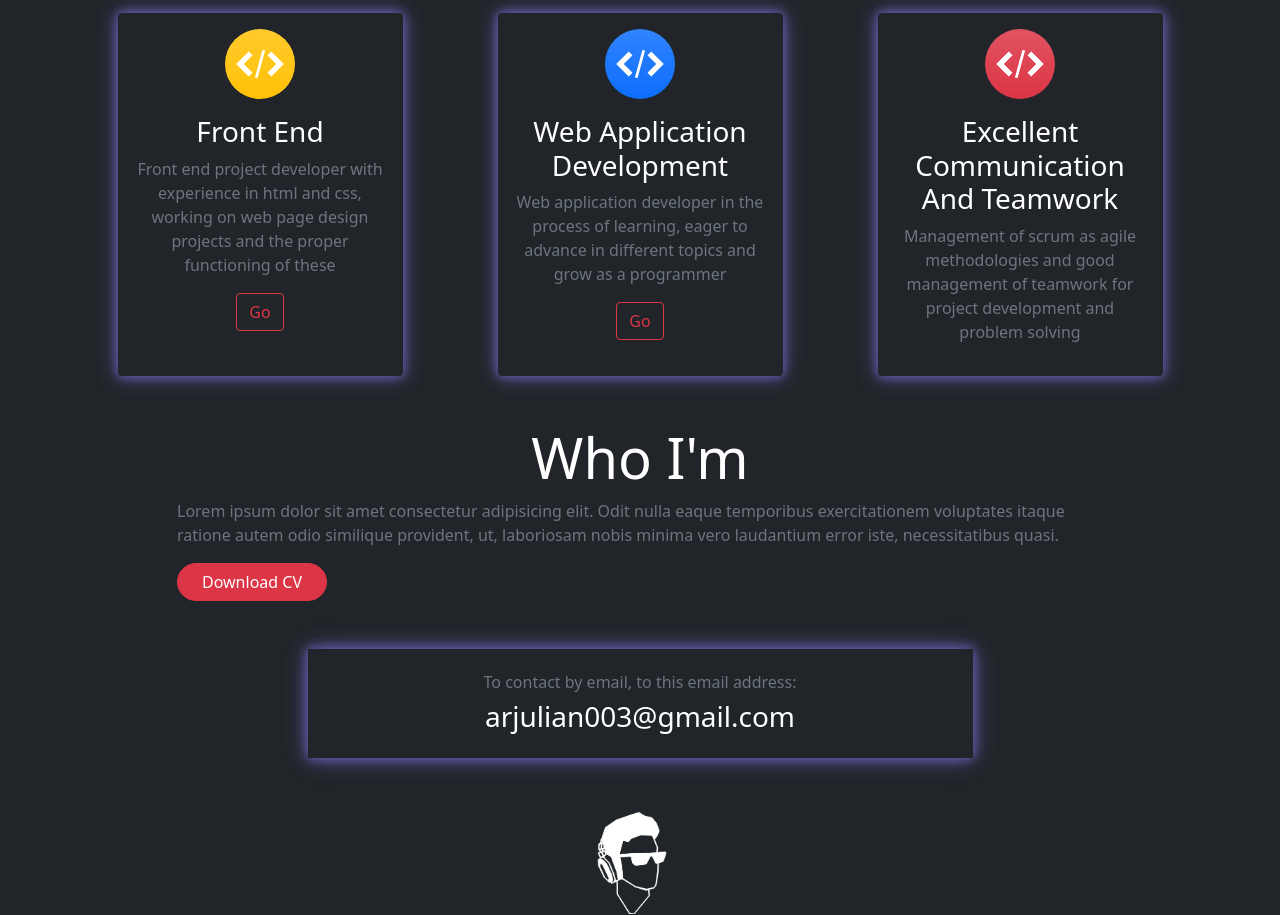
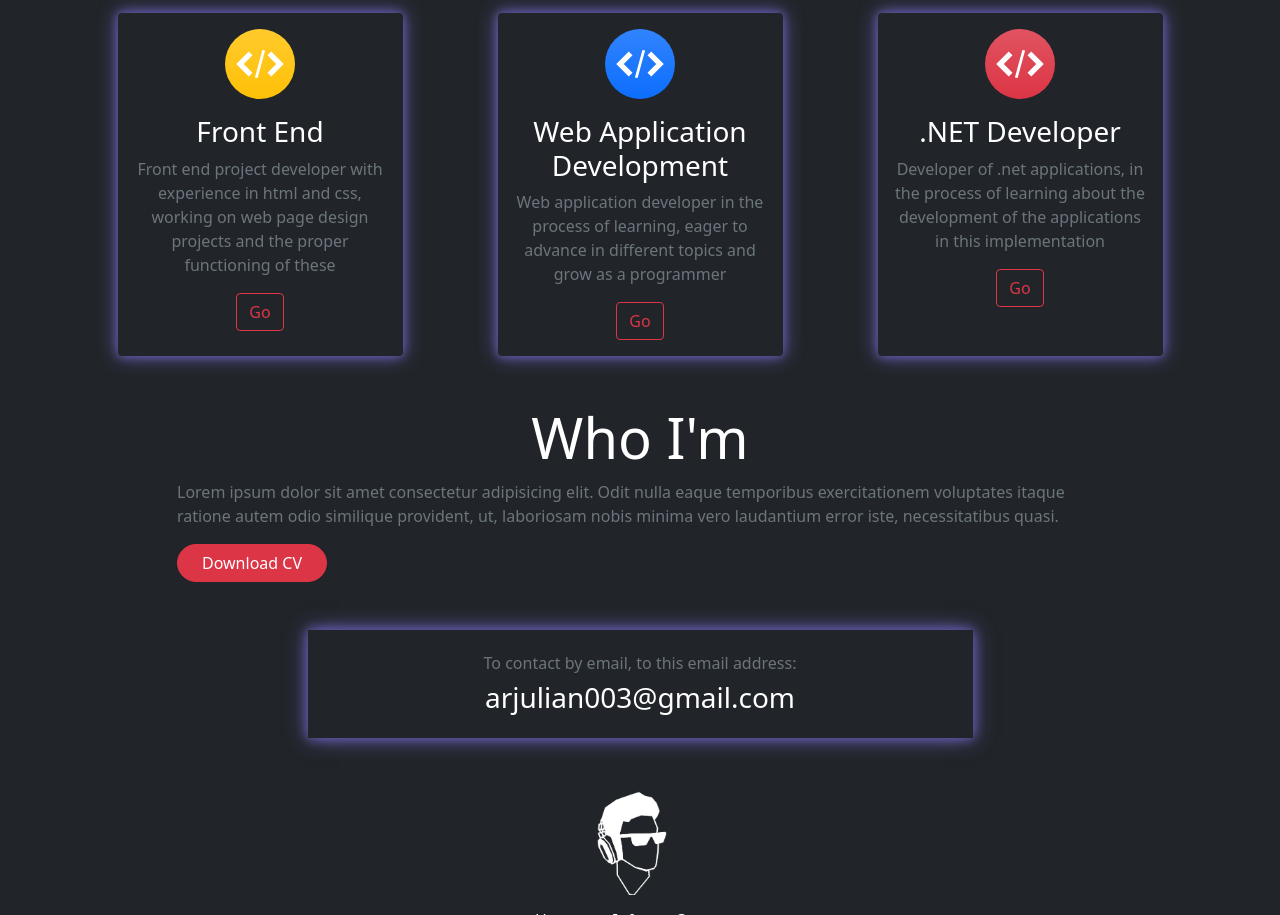
Before and after one commit to AndresAriza27/andresariza.github.io, a plain HTML site: page index.html in a window 1280 px wide. Shown: the part 938-1853 px from the top of the page. Drawn offline with nearby package versions, Linux system fonts and the light colour scheme; a script that the page names is missing.

Commit message:
Second-Commit

```diff
--- a/index.html
+++ b/index.html
@@ -96,13 +96,13 @@
                 <!-- Icon -->
                 <img src="./img/code.svg" alt="Icon Code" class="bg-danger bg-gradient d-inline-bloc rounded-circle mb-3 icon-service">
                 <!-- Title -->
-                <h3 class="text-capitalize">Excellent communication and teamwork</h3>
+                <h3 class="text-capitalize">.NET developer</h3>
                 <!-- Description -->
                 <p class="text-muted">
-                    Management of scrum as agile methodologies and good management of teamwork for project development and problem solving
+                    Developer of .net applications, in the process of learning about the development of the applications in this implementation
                 </p>
                 <!-- Btn -->
-                <!--<a href="#" class="btn btn-outline-danger"> Go </a>-->
+                <a href="#" class="btn btn-outline-danger"> Go </a>
             </article>
         </section>
         <section class="row justify-content-center text-center text-md-start txtcolorsec">
```
Also changed, not shown: 1 other file.
